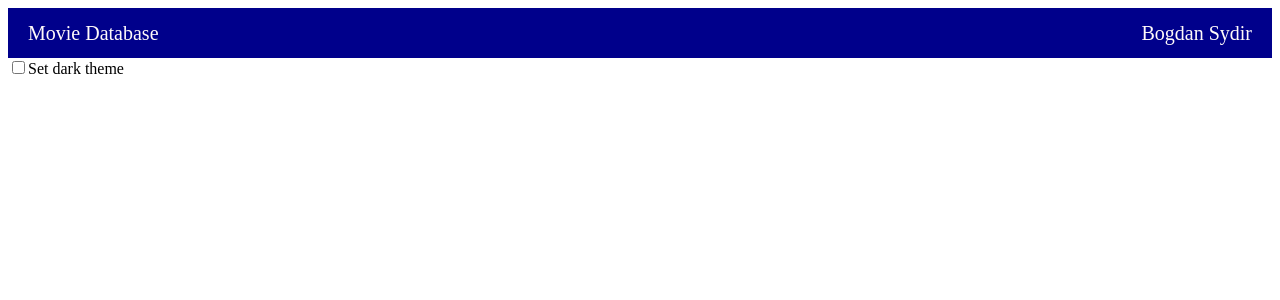
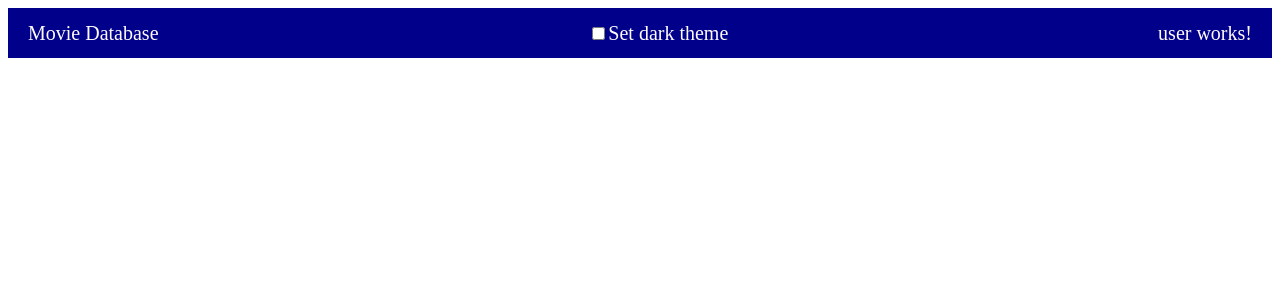
Before and after one commit to BogdanSydir/angular-dec2021, an Angular app: page /movie/1 in a window 1280 px wide. Shown: the top 300 px of the page. Built offline with nearby package versions, Linux system fonts and the light colour scheme; no server answers.

Commit message:
project_todo

```diff
--- a/src/app/app.module.ts
+++ b/src/app/app.module.ts
@@ -13,6 +13,7 @@ import {MainInterceptor} from "./main.interceptor";
 import { SingleGenreComponent } from './components/single-genre/single-genre.component';
 import { MovieDetailsComponent } from './components/movie-details/movie-details.component';
 import { MovieDetaisGenresComponent } from './components/movie-detais-genres/movie-detais-genres.component';
+import { UserComponent } from './components/user/user.component';
 
 @NgModule({
   declarations: [
@@ -24,7 +25,8 @@ import { MovieDetaisGenresComponent } from './components/movie-detais-genres/mov
     MainLayoutComponent,
     SingleGenreComponent,
     MovieDetailsComponent,
-    MovieDetaisGenresComponent
+    MovieDetaisGenresComponent,
+    UserComponent
   ],
   imports: [
     BrowserModule,
--- a/src/app/components/header/header.component.html
+++ b/src/app/components/header/header.component.html
@@ -1,4 +1,9 @@
 <div class="header">
   <div>Movie Database</div>
-  <div>Bogdan Sydir</div>
+  <label class="switch">
+    <input type="checkbox" (change)="setDarkTheme()">
+    <span>Set dark theme</span>
+  </label>
+
+  <app-user></app-user>
 </div>
--- a/src/app/components/header/header.component.ts
+++ b/src/app/components/header/header.component.ts
@@ -1,4 +1,4 @@
-import { Component, OnInit } from '@angular/core';
+import {Component, EventEmitter, OnInit, Output} from '@angular/core';
 
 @Component({
   selector: 'app-header',
@@ -7,9 +7,27 @@ import { Component, OnInit } from '@angular/core';
 })
 export class HeaderComponent implements OnInit {
 
-  constructor() { }
+  dark: boolean = false
+
+  @Output()
+  setDarkEmitter = new EventEmitter<boolean>()
+
+  constructor() {
+  }
 
   ngOnInit(): void {
   }
 
+  setDarkTheme(): void {
+
+    if (this.dark) {
+      this.dark = false
+      this.setDarkEmitter.emit(this.dark)
+      //   console.log(this.dark);
+    } else {
+      this.dark = true
+      this.setDarkEmitter.emit(this.dark)
+      //   console.log(this.dark);
+    }
+  }
 }
--- /dev/null
+++ b/src/app/components/user/user.component.html
@@ -0,0 +1 @@
+<p>user works!</p>
--- /dev/null
+++ b/src/app/components/user/user.component.ts
@@ -0,0 +1,15 @@
+import { Component, OnInit } from '@angular/core';
+
+@Component({
+  selector: 'app-user',
+  templateUrl: './user.component.html',
+  styleUrls: ['./user.component.css']
+})
+export class UserComponent implements OnInit {
+
+  constructor() { }
+
+  ngOnInit(): void {
+  }
+
+}
--- a/src/app/layouts/main-layout/main-layout.component.html
+++ b/src/app/layouts/main-layout/main-layout.component.html
@@ -1,10 +1,6 @@
 <div [ngClass]="{darkTheme:dark}">
-<app-header></app-header>
 
-<label class="switch">
-  <input type="checkbox" (change)="setDarkTheme()">
-  <span>Set dark theme</span>
-</label>
+  <app-header (setDarkEmitter)="catchTheme($event)"></app-header>
 
   <router-outlet></router-outlet>
 </div>
--- a/src/app/layouts/main-layout/main-layout.component.ts
+++ b/src/app/layouts/main-layout/main-layout.component.ts
@@ -7,21 +7,15 @@ import { Component, OnInit } from '@angular/core';
 })
 export class MainLayoutComponent implements OnInit {
 
-  dark: boolean = false
+  dark: boolean
 
   constructor() { }
 
   ngOnInit(): void {
   }
 
-  setDarkTheme(): void {
-    if (this.dark) {
-      this.dark = false
-      console.log(this.dark);
-    } else {
-      this.dark = true
-      console.log(this.dark);
-    }
+  catchTheme(value: boolean): void{
+    this.dark = value
   }
 
 }
```
Also changed, not shown: src/app/components/user/user.component.css (added).
